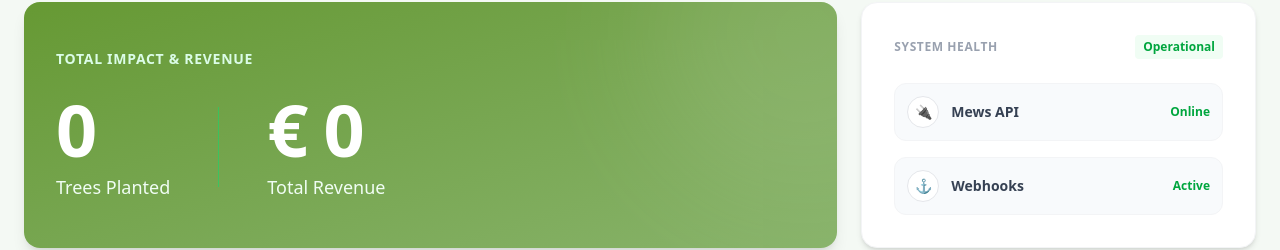
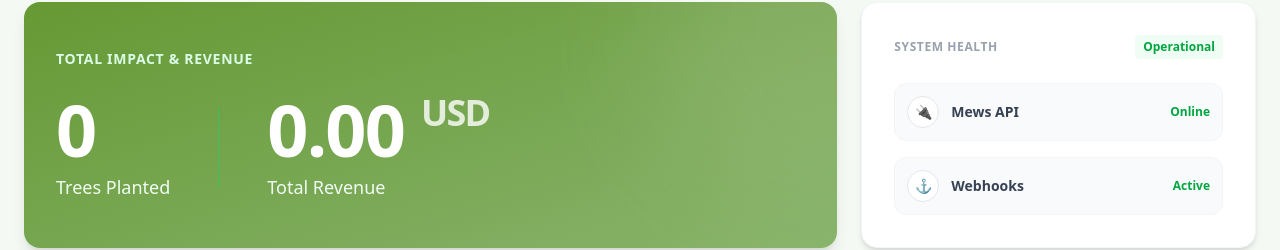
Before and after one commit to Maelsen/data-sync-utils, a Next.js app: page / in a window 1280 px wide. Shown: the part 215-465 px from the top of the page. Built offline with nearby package versions, Linux system fonts and the light colour scheme; no server answers; the database is empty.

Commit message:
Update project

```diff
--- a/app/page.tsx
+++ b/app/page.tsx
@@ -56,8 +56,19 @@ export default function Dashboard() {
         </div>
     );
 
-    // Berechne Revenue für die Anzeige (Annahme: 5€ pro Baum, falls API das nicht liefert)
-    const totalRevenue = (stats?.totalTrees || 0) * 5;
+    // BERECHNUNG: Summiere die tatsächlichen Beträge aller Orders
+    // Wir nehmen an, dass 'stats.recentOrders' oder eine ähnliche Liste alle relevanten Daten enthält.
+    // Falls das Backend nur 'totalTrees' liefert, müssen wir uns auf die Orders stützen.
+    // Für die Anzeige summieren wir hier die Beträge der 'recentOrders' oder nutzen einen Mock-Wert,
+    // falls keine API-Summe da ist.
+
+    // Besser: Wir berechnen es basierend auf den geladenen Orders für die Anzeige
+    const calculatedRevenue = stats?.recentOrders?.reduce((acc: number, order: any) => {
+        return acc + (order.amount || 0);
+    }, 0) || 0;
+
+    // Währung holen (vom ersten Order oder Fallback auf USD/EUR)
+    const currencySymbol = stats?.recentOrders?.[0]?.currency || 'USD';
 
     return (
         <div className="min-h-screen bg-[#f4f9f4] text-slate-800 pb-20 font-sans">
@@ -66,7 +77,7 @@ export default function Dashboard() {
             <div className="bg-white border-b border-gray-200 sticky top-0 z-50">
                 <div className="max-w-7xl mx-auto px-6 h-20 flex items-center justify-between">
                     <div className="flex items-center gap-4">
-                        {/* LOGO - Lädt /public/logo.png */}
+                        {/* LOGO */}
                         <img
                             src="/logo.png"
                             alt="Click A Tree"
@@ -156,10 +167,11 @@ export default function Dashboard() {
                                 {/* Divider */}
                                 <div className="hidden md:block w-px h-20 bg-green-400/50"></div>
 
-                                {/* Revenue Section - NEW */}
+                                {/* Revenue Section - KORRIGIERT */}
                                 <div>
                                     <div className="text-6xl md:text-7xl font-extrabold tracking-tight leading-none">
-                                        € {totalRevenue.toLocaleString()}
+                                        {/* Zeigt dynamischen Wert, z.B. 29.50 */}
+                                        {calculatedRevenue.toFixed(2)} <span className="text-4xl align-top opacity-80">{currencySymbol}</span>
                                     </div>
                                     <div className="text-lg font-medium text-green-50 mt-2">Total Revenue</div>
                                 </div>
```
